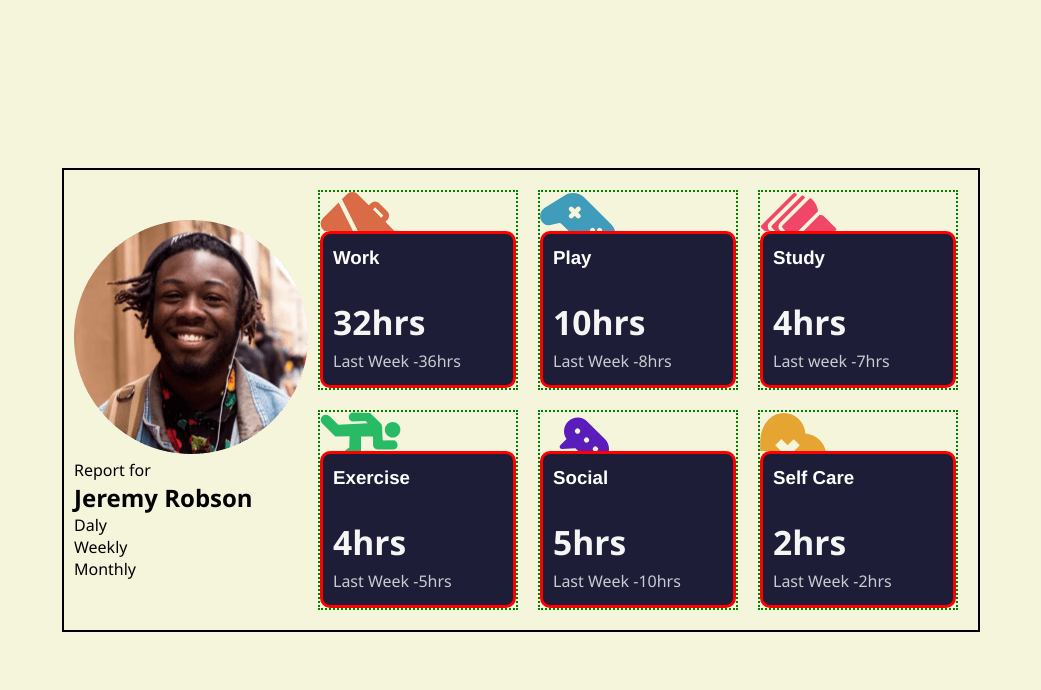
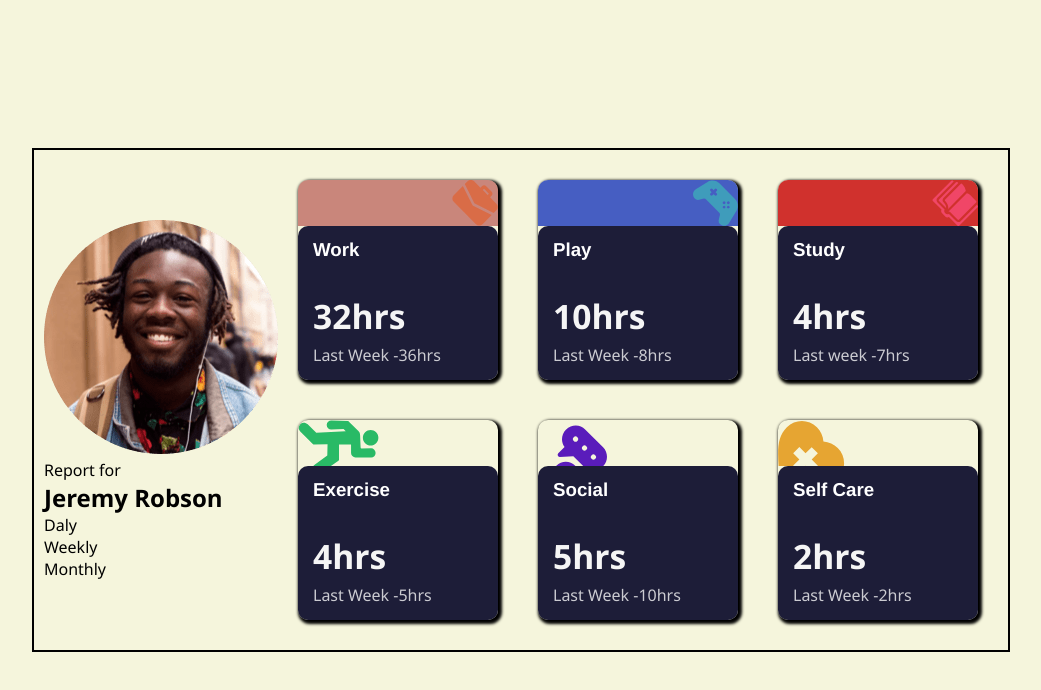
Before and after one commit to Pe-te-r/time-tracker-dashboard, a plain HTML site: page code/index.html in a window 1280 px wide. Shown: the whole page, without its empty margins (119-1160 px from the left). Drawn offline with Linux system fonts and the light colour scheme.

Commit message:
top part done

```diff
--- a/code/index.html
+++ b/code/index.html
@@ -31,7 +31,8 @@
                     <div>
 
                         <div  class="box box-1">
-                            <div><img src="../images/icon-work.svg" alt=""> </div>
+                            <div>
+                             </div>
                             <div>
                                 <h3>Work</h3>
                                 <div>
@@ -42,7 +43,8 @@
                         </div>
 
                         <div class="box box-2">
-                        <div><img src="../images/icon-play.svg" alt=""></div>
+                        <div>
+                        </div>
                         <div>
                             <h3>Play</h3>
                             <div>
@@ -53,7 +55,7 @@
                         </div>
 
                         <div class="box box-3">
-                        <div><img src="../images/icon-study.svg" alt=""></div>
+                        <div></div>
                         <div>
                             <h3>Study</h3>
                             <div>
@@ -61,7 +63,9 @@
                                 <p>Last week -7hrs</p>
                             </div>
                         </div>
-                        </div>
+
+                    </div>
+
                     </div>
 
                     <div class="">
--- a/code/style.css
+++ b/code/style.css
@@ -30,18 +30,45 @@ body{
 
 .box{
     display: flex;
+    box-shadow: 2px 2px 3px 2px black;
+    border-radius: 10px;
     flex-direction: column;
-    border: 2px dotted green;
+    /* border: 2px dotted green; */
     /* padding: 10px; */
     /* background-color: brown; */
     height: 200px;
     width: 200px;
-    margin: 10px;
+    margin: 20px;
 }
 
+.box-1>div:first-child{
+    background: url('../images/icon-work.svg');
+    background-color: rgba(165, 42, 42, 0.541);
+    background-repeat: no-repeat;
+    background-position: right;
+    background-size: contain;
+}
+
+.box-2>div:first-child{
+    background: url('../images/icon-play.svg');
+    background-color: rgba(33, 62, 189, 0.829);
+    background-repeat: no-repeat;
+    background-position: right;
+    background-size: contain;
+
+}
+.box-3>div:first-child{
+    background: url('../images/icon-study.svg');
+    background-color: rgba(202, 18, 18, 0.863);
+    background-repeat: no-repeat;
+    background-position: right;
+    background-size: contain;
+
+}
 
 .box>div:first-child{
-    height: 20%;
+    height: 24%;
+    border-radius: 10px 10px 0px 0px;
     display: block;
     overflow: hidden;
 }
@@ -50,11 +77,10 @@ body{
     display: flex;
     flex-direction: column;
     color: whitesmoke;
-    padding-left: 10px;
+    padding-left: 15px;
     background-color: rgba(0, 0, 34, 0.884);
     border-radius: 10px;
-    height: 80%;
-    border: 3px solid red;
+    height: 81%;
     justify-content: space-around;
 }
 
```
